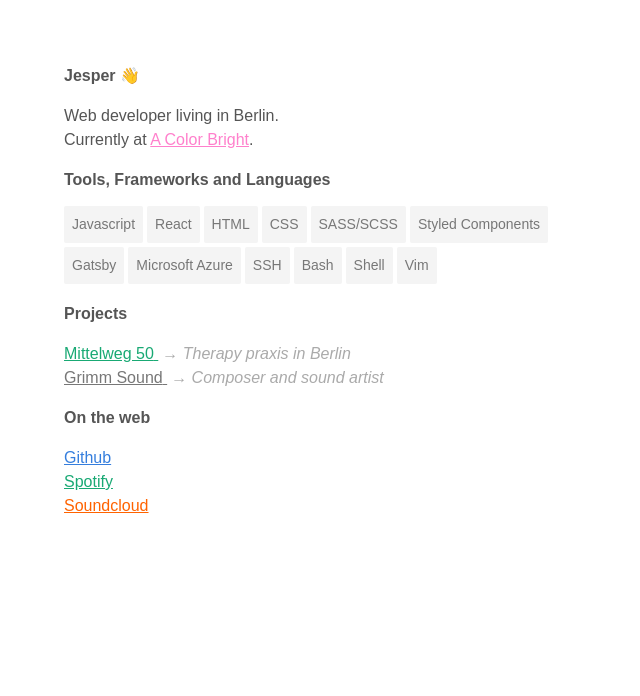
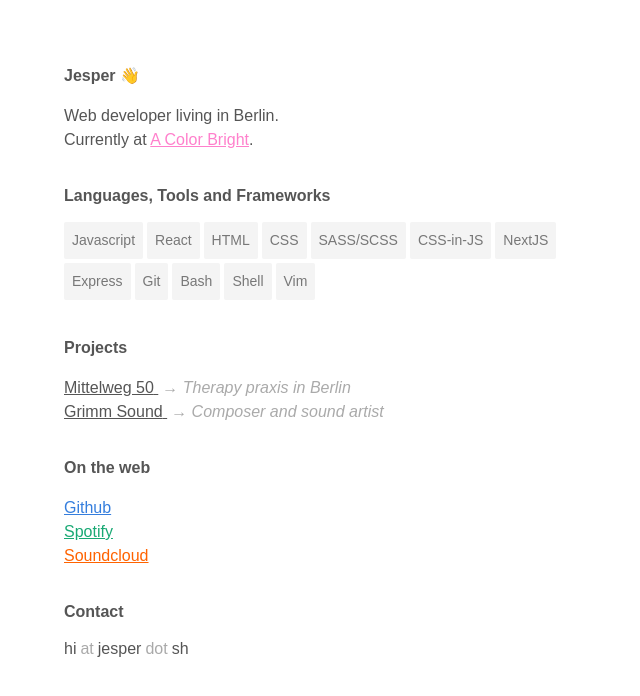
Before and after one commit to jryom/homepage, a plain HTML site: page index.html in a window 1280 px wide. Shown: the whole page, without its empty margins (0-640 px from the left). Drawn offline with nearby package versions, Linux system fonts and the light colour scheme.

Commit message:
add contact and further polish

```diff
--- a/index.html
+++ b/index.html
@@ -15,8 +15,8 @@
     Web developer living in Berlin.<br>
     Currently at <a class="pink" href="http://www.acolorbright.com">A Color Bright</a>.
   </p>
-  <h2 class="f6 f5-ns fw6">
-    Tools, Frameworks and Languages
+  <h2 class="mt4-ns f6 f5-ns fw6">
+    Languages, Tools and Frameworks
   </h2>
   <ul class="list ph0 cf gray mw6 f7 f6-ns">
     <li class="dib mb1 mr1 pa2 br1 bg-near-white fl">Javascript</li>
@@ -24,19 +24,19 @@
     <li class="dib mb1 mr1 pa2 br1 bg-near-white fl">HTML</li>
     <li class="dib mb1 mr1 pa2 br1 bg-near-white fl">CSS</li>
     <li class="dib mb1 mr1 pa2 br1 bg-near-white fl">SASS/SCSS</li>
-    <li class="dib mb1 mr1 pa2 br1 bg-near-white fl">Styled Components</li>
-    <li class="dib mb1 mr1 pa2 br1 bg-near-white fl">Gatsby</li>
-    <li class="dib mb1 mr1 pa2 br1 bg-near-white fl">Microsoft Azure</li>
-    <li class="dib mb1 mr1 pa2 br1 bg-near-white fl">SSH</li>
+    <li class="dib mb1 mr1 pa2 br1 bg-near-white fl">CSS-in-JS</li>
+    <li class="dib mb1 mr1 pa2 br1 bg-near-white fl">NextJS</li>
+    <li class="dib mb1 mr1 pa2 br1 bg-near-white fl">Express</li>
+    <li class="dib mb1 mr1 pa2 br1 bg-near-white fl">Git</li>
     <li class="dib mb1 mr1 pa2 br1 bg-near-white fl">Bash</li>
     <li class="dib mb1 mr1 pa2 br1 bg-near-white fl">Shell</li>
     <li class="dib mb1 mr1 pa2 br1 bg-near-white fl">Vim</li>
   </ul>
-  <h2 class="f6 f5-ns fw6">Projects</h2>
+  <h2 class="mt4-ns f6 f5-ns fw6">Projects</h2>
   <ul class="list ph0">
     <li>
       <div>
-        <a class="green" href="https://www.mittelweg50.com">
+        <a class="mid-gray" href="https://www.mittelweg50.com">
           <h3 class="f5 fw4 ma0 di">Mittelweg 50</h3>
         </a>
         <p class="ml1 i di light-silver">→ Therapy praxis in Berlin</p>
@@ -44,19 +44,21 @@
     </li>
     <li>
       <div>
-        <a class="gray" href="https://www.grimmsound.com">
+        <a class="mid-gray" href="https://www.grimmsound.com">
           <h3 class="f5 fw4 ma0 di">Grimm Sound</h3>
         </a>
         <p class="ml1 i di light-silver">→ Composer and sound artist</p>
       </div>
     </li>
   </ul>
-  <h2 class="f5 fw6">On the web</h2>
+  <h2 class="mt4-ns f6 f5-ns fw6">On the web</h2>
   <ul class="list ph0">
     <li><a href="https://github.com/jevver" class="blue">Github</a></li>
     <li><a href="https://open.spotify.com/artist/6QAXPFWafsrhltnhogrQ1P" class="green">Spotify</a></li>
     <li><a href="https://soundcloud.com/jesper-ryom" class="orange">Soundcloud</a></li>
   </ul>
+  <h2 class="mt4-ns f6 f5-ns fw6">Contact</h2>
+  <p class="f5 fw4 ma0 di">hi<span class="o-50 mh1">at</span>jesper<span class="o-50 mh1">dot</span>sh</p>
 </body>
 
 </html>
```
